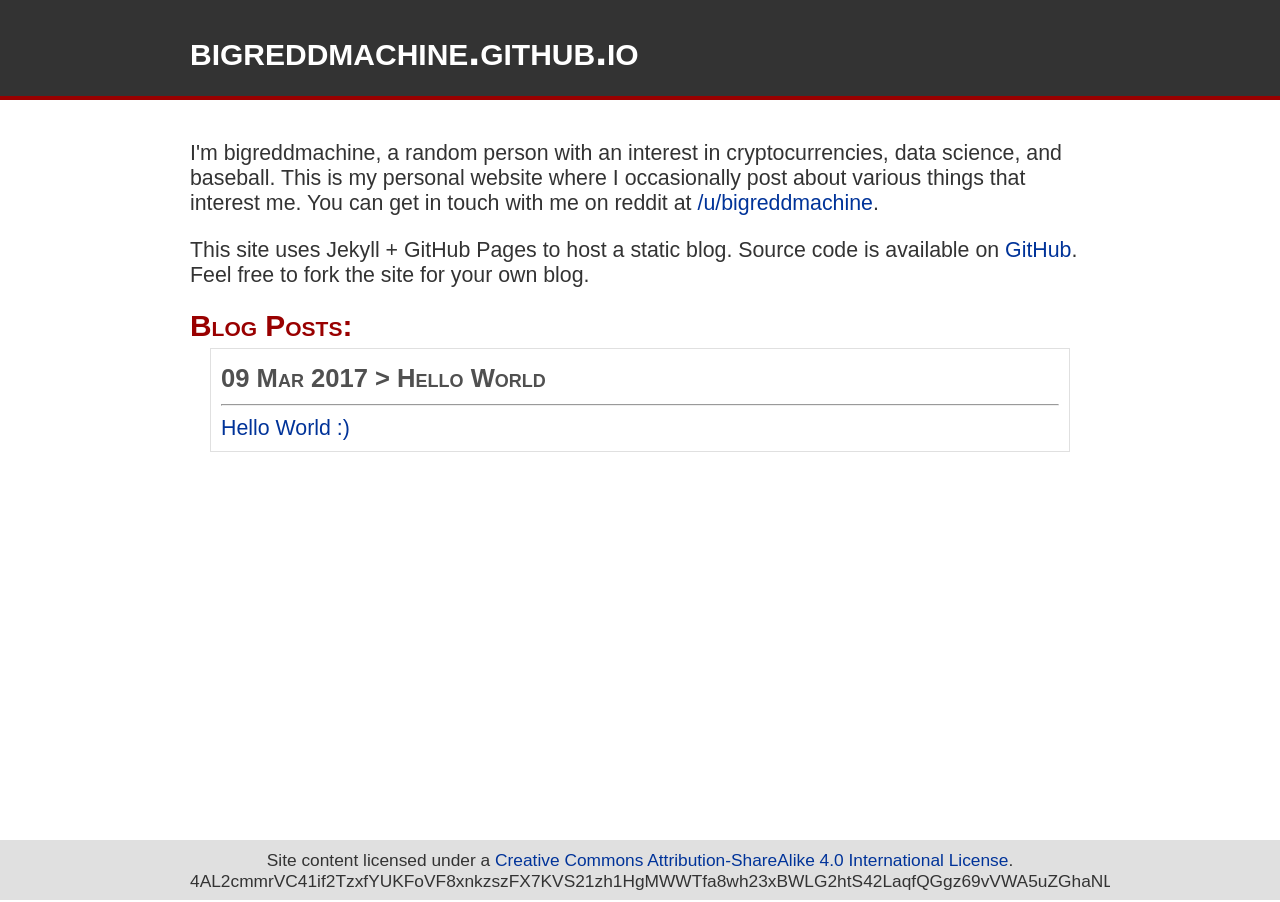
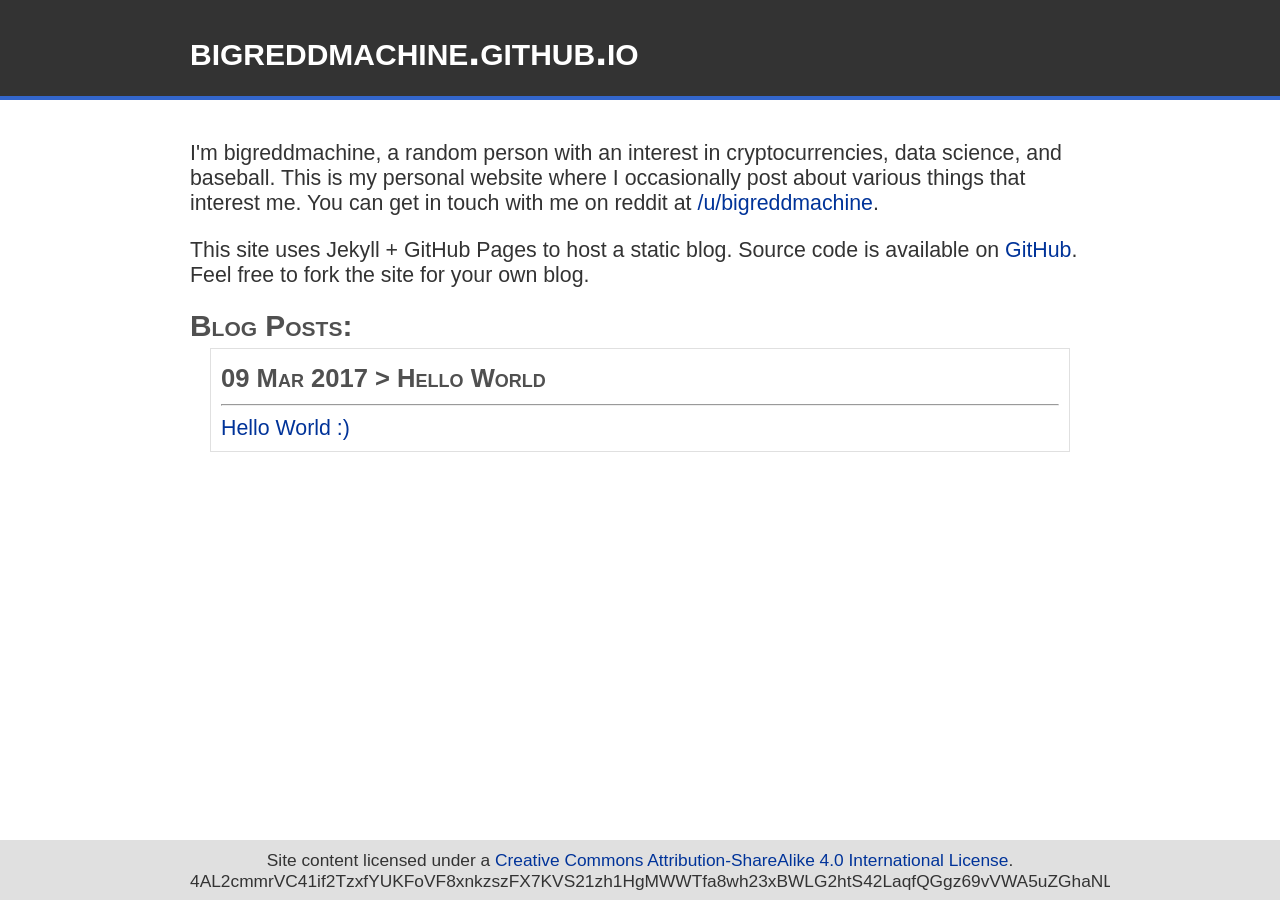
Before and after one commit to bigreddmachine/bigreddmachine.github.io, a Jekyll site: the page built from index.html, in a window 1280 px wide. Built offline with Jekyll 4.4.1, drawn with Linux system fonts in a browser that asks for light colours.

Commit message:
Coloring

```diff
--- a/css/main.css
+++ b/css/main.css
@@ -18,8 +18,8 @@ body {
     background-color: #FFFFFF;
 }
 
-h1 { margin: 10px 0; font-size: 1.6em; font-variant: small-caps; color: #990000; }
-h2 { margin:  5px 0; font-size: 1.4em; font-variant: small-caps; color: #990000; }
+h1 { margin: 10px 0; font-size: 1.6em; font-variant: small-caps; color: #505050; }
+h2 { margin:  5px 0; font-size: 1.4em; font-variant: small-caps; color: #505050; }
 h3 { margin:  5px 0; font-size: 1.2em; font-variant: small-caps; color: #505050; }
 
 a:link, a:visited, a:hover, a:active { text-decoration: none; }
@@ -40,7 +40,7 @@ header {
     font-weight: bold;
     font-family: 'Century Gothic', CenturyGothic, AppleGothic, sans-serif;
     background-color: #333333;
-    border-bottom: 4px solid #990000;
+    border-bottom: 4px solid #3366CC;
 }
 
 footer {
```
